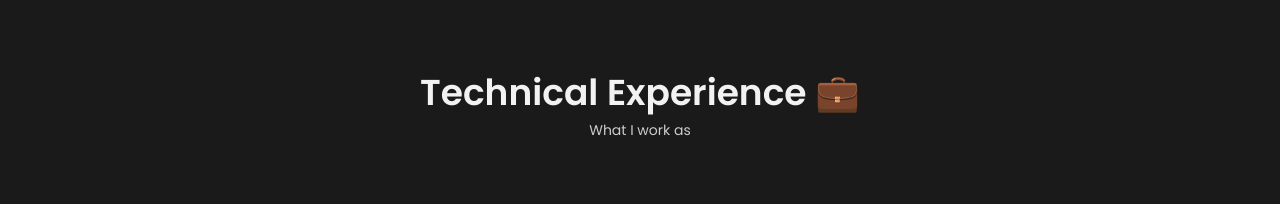
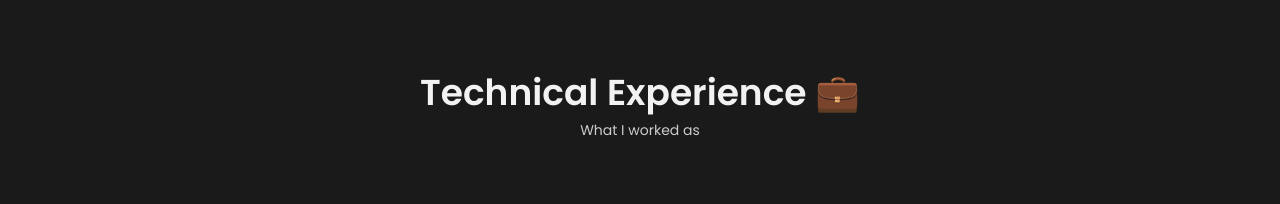
Before and after one commit to ShreyaK1601/Portfolio, a React (Vite) app: page / in a window 1280 px wide. Shown: the part 2480-2684 px from the top of the page. Built offline with nearby package versions, Linux system fonts and the light colour scheme.

Commit message:
Update subtitle text in Experience component

```diff
--- a/components/experience/Experience.jsx
+++ b/components/experience/Experience.jsx
@@ -13,7 +13,7 @@ const Experience = () => {
   return (
     <div className="section experience section" id="experience">
         <h2 className="section__title">Technical Experience 💼</h2>
-        <span className="section__subtitle">What I work as</span>
+        <span className="section__subtitle">What I worked as</span>
 
         <div className="exp__container container grid">
             <div className="exp__content">
```
